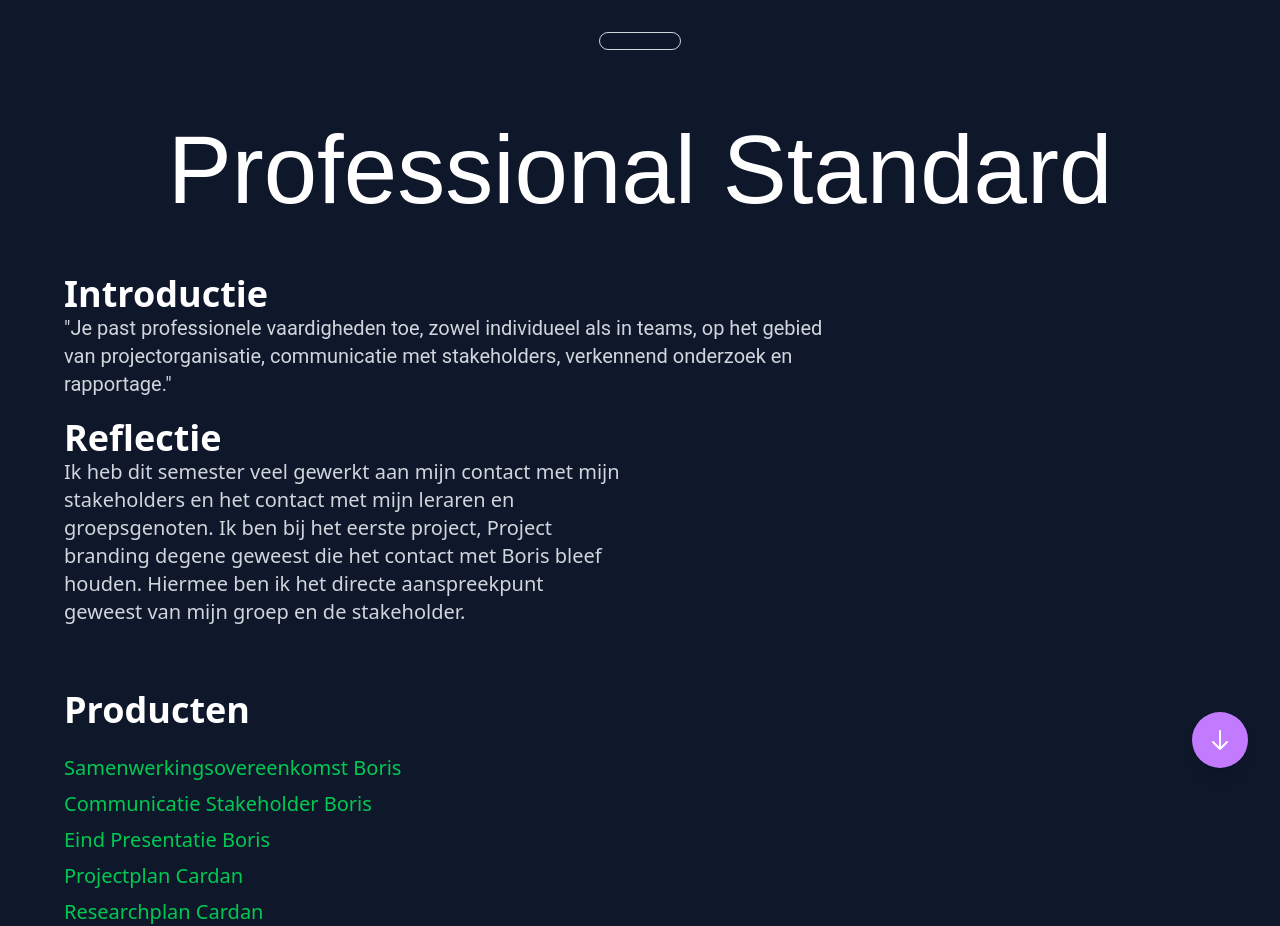
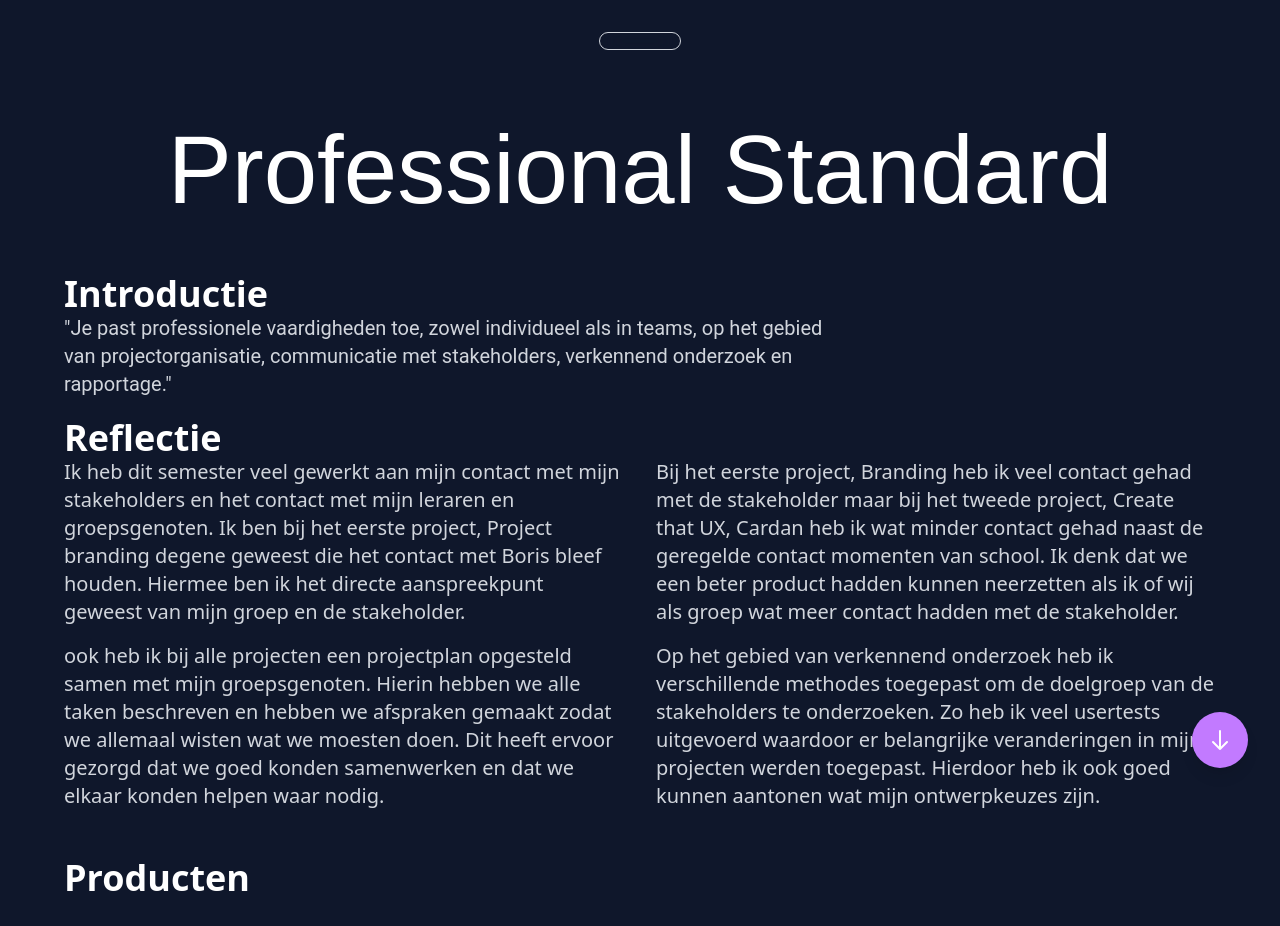
Before and after one commit to LuukyPuuky/Portfolio2.1, a Nuxt app: page /lo4 in a window 1280 px wide. Shown: the top 926 px of the page. Built offline with nearby package versions, Linux system fonts and the light colour scheme.

Commit message:
added lo4 reflection

```diff
--- a/pages/lo4.vue
+++ b/pages/lo4.vue
@@ -52,13 +52,31 @@ const products = [
                   directe aanspreekpunt geweest van mijn groep en de
                   stakeholder.
                 </p>
-                <p class="text-gray-300 text-xl"></p>
-                <p class="text-gray-300 text-xl"></p>
-
-                <p class="text-gray-300 text-xl"></p>
+                <p class="text-gray-300 text-xl">
+                  ook heb ik bij alle projecten een projectplan opgesteld samen
+                  met mijn groepsgenoten. Hierin hebben we alle taken beschreven
+                  en hebben we afspraken gemaakt zodat we allemaal wisten wat we
+                  moesten doen. Dit heeft ervoor gezorgd dat we goed konden
+                  samenwerken en dat we elkaar konden helpen waar nodig.
+                </p>
               </div>
               <div class="space-y-4">
-                <p class="text-gray-300 text-xl"></p>
+                <p class="text-gray-300 text-xl">
+                  Bij het eerste project, Branding heb ik veel contact gehad met
+                  de stakeholder maar bij het tweede project, Create that UX,
+                  Cardan heb ik wat minder contact gehad naast de geregelde
+                  contact momenten van school. Ik denk dat we een beter product
+                  hadden kunnen neerzetten als ik of wij als groep wat meer
+                  contact hadden met de stakeholder.
+                </p>
+                <p class="text-gray-300 text-xl">
+                  Op het gebied van verkennend onderzoek heb ik verschillende
+                  methodes toegepast om de doelgroep van de stakeholders te
+                  onderzoeken. Zo heb ik veel usertests uitgevoerd waardoor er
+                  belangrijke veranderingen in mijn projecten werden toegepast.
+                  Hierdoor heb ik ook goed kunnen aantonen wat mijn
+                  ontwerpkeuzes zijn.
+                </p>
               </div>
             </div>
           </div>
--- a/pages/projects/project-x.vue
+++ b/pages/projects/project-x.vue
@@ -1,9 +1,12 @@
 <template>
   <div class="bg-slate-900 text-white">
     <Navbar />
-    <HeaderProject title="Project X" subtitle="Spline" />
+    <HeaderProject title="Project X" subtitle="Blender" />
     <div class="min-h-screen p-4">
-      <div class="max-w-6xl mx-auto"></div>
+      <div class="max-w-6xl mx-auto">
+        Dit is een toekomstig project. Hiervoor ga ik een projectplan maken maar
+        dit is pas na de inlever datum van vandaag klaar.
+      </div>
     </div>
     <Footer />
     <ScrollToBottom />
```
